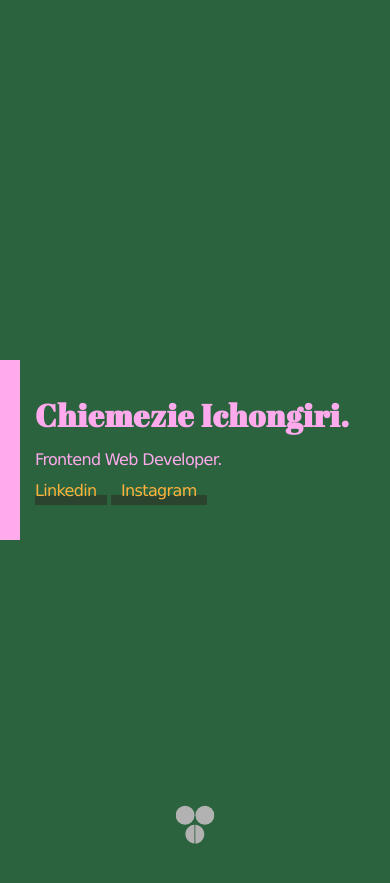
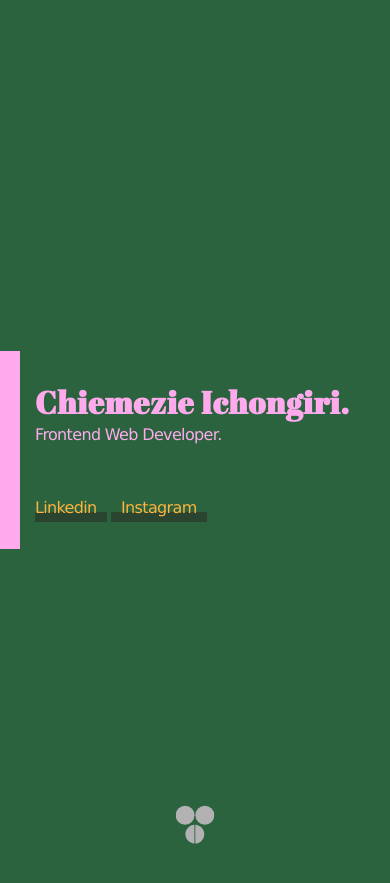
Before and after one commit to chiich/portfolio, a Jekyll site: the page built from index.md, in a window 390 px wide. Shown: the top 883 px of the page. Built offline with Jekyll 4.4.1, drawn with Linux system fonts in a browser that asks for light colours; nearby versions of some CDN libraries; some web fonts are replaced.

Commit message:
mobile: layout tinker

```diff
--- a/_sass/_w3.scss
+++ b/_sass/_w3.scss
@@ -28,7 +28,7 @@ p, dl {
   margin: 0;
 }
 p {
-  margin-bottom: 0.5rem;
+  /* margin-bottom: 0.5rem; */
 
   header section & {
     display: block;
@@ -286,6 +286,7 @@ footer {
   .content {
     border-left: 20px solid;
     padding: 30px 15px;
+    line-height: 1.4;
   }
   .name {
     text-transform: uppercase;
@@ -301,6 +302,8 @@ footer {
     font-size: 3.125rem;
     text-transform: none;
   }
+
+  .occupation { margin-bottom: 5rem; }
 
   a {
     padding: 5px 10px;
```
